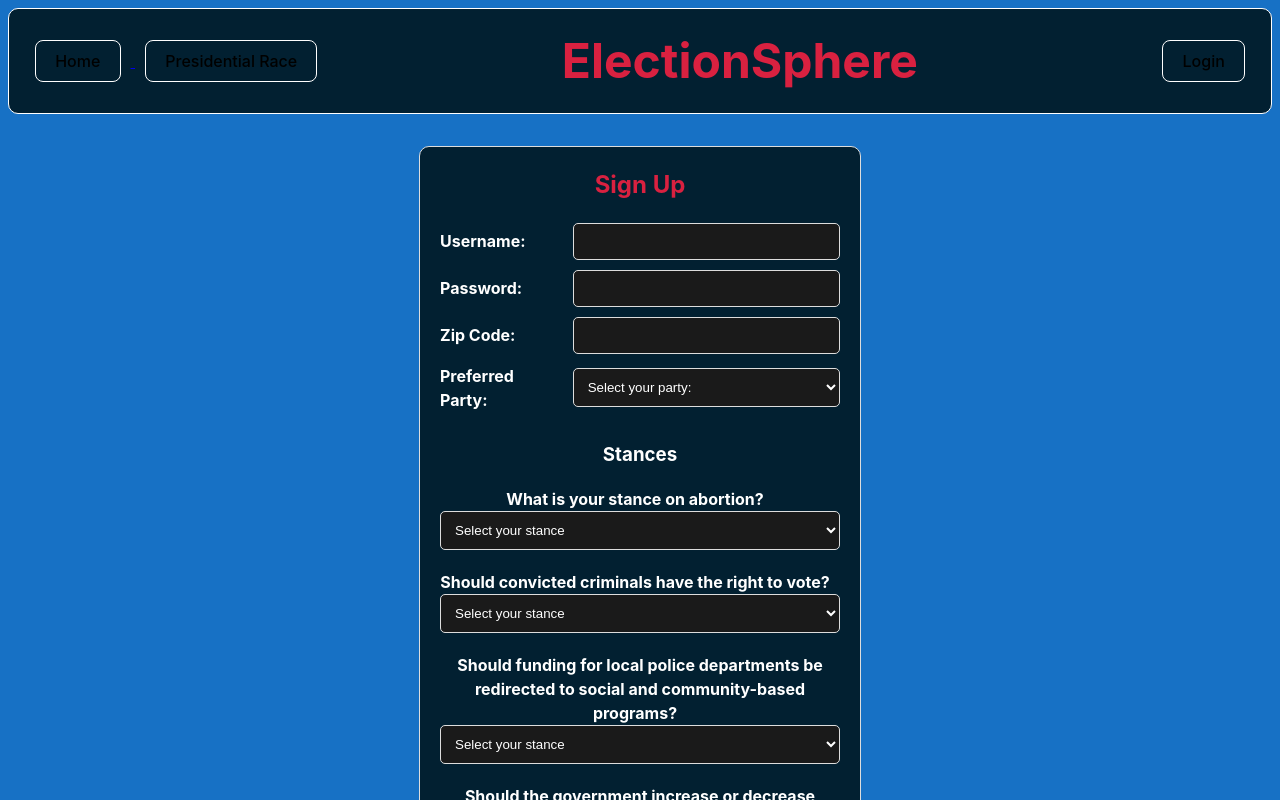
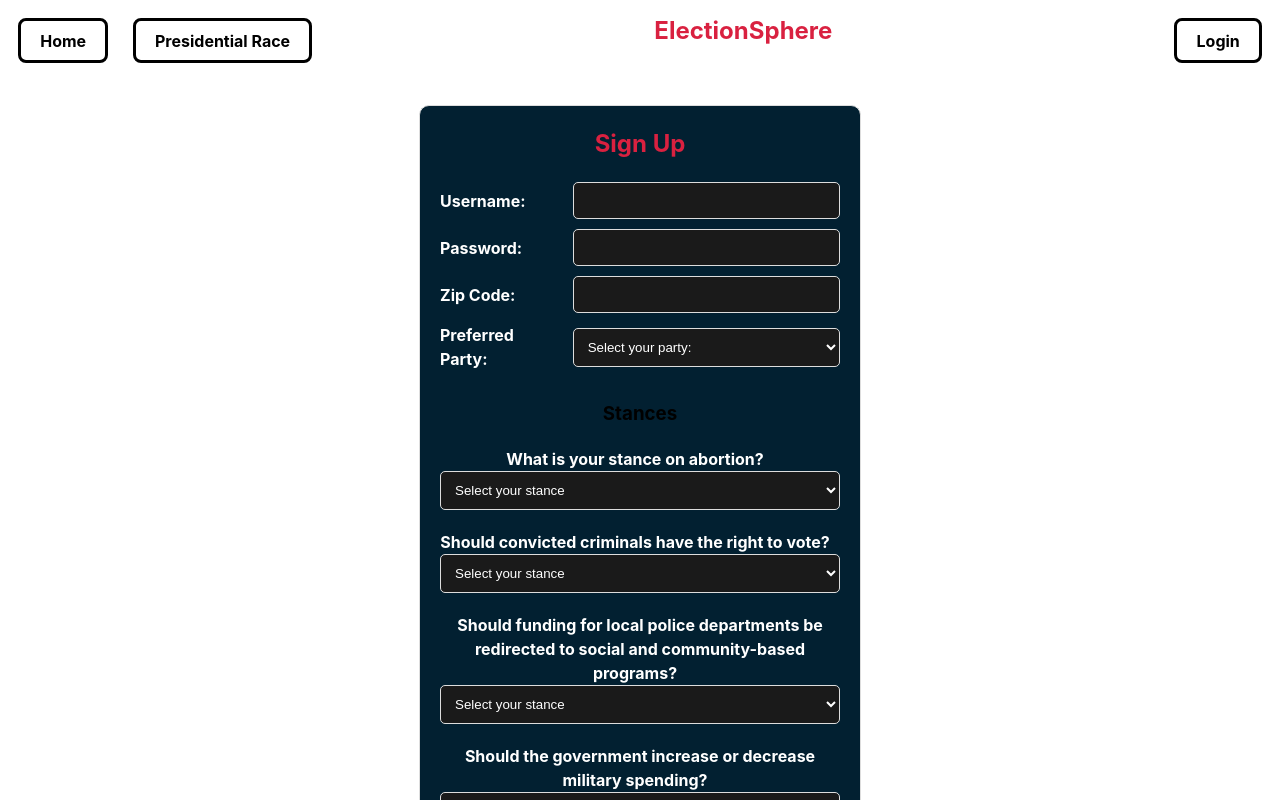
Before and after one commit to carlosm4247/electionsphere, a React (Vite) app in the folder capstone-ui/: page /signup in a window 1280 px wide. Shown: the top 800 px of the page. Built offline with nearby package versions, Linux system fonts and the light colour scheme.

Commit message:
UI Updates

```diff
--- a/capstone-ui/src/Components/App/App.css
+++ b/capstone-ui/src/Components/App/App.css
@@ -11,17 +11,25 @@
   display: flex;
   justify-content: space-between;
   align-items: center;
-  padding: 1rem;
-  background-color: #022031;
-  border: 1px solid #FFFFFF;
-  border-radius: 10px;
 }
 
-.title {
-  font-size: 3rem;
-  font-weight: bold;
-  color: #D92140;
-  margin: 0;
+.nav-options {
+  display: flex;
+  align-items: center;
+}
+
+.options {
+  font-weight: bolder;
+  margin: 0px;
+  border: 0px;
+  font-size: 1.3em;
+  padding: 0.6em;
+  color: black;
+}
+
+.login-button {
+  font-weight: bolder;
+  font-size: 1.2em;
 }
 
 .profile {
--- a/capstone-ui/src/Components/CandidateView/CandidateView.css
+++ b/capstone-ui/src/Components/CandidateView/CandidateView.css
@@ -30,7 +30,7 @@
 }
 
 .category.selected {
-    background-color: #1771C5;
+    background-color: #FFFFFF;
 }
 
 .category-content {
--- a/capstone-ui/src/Components/LoginForm/LoginForm.css
+++ b/capstone-ui/src/Components/LoginForm/LoginForm.css
@@ -46,7 +46,7 @@
     margin-top: 10px;
     padding: 10px;
     width: 100%;
-    background-color: #1771C5;
+    background-color: #FFFFFF;
     border: none;
     border-radius: 5px;
     cursor: pointer;
--- a/capstone-ui/src/Components/ResultsBox/ResultsBox.css
+++ b/capstone-ui/src/Components/ResultsBox/ResultsBox.css
@@ -7,7 +7,7 @@
 }
 
 thead {
-    color: #1771C5;
+    color: #FFFFFF;
 }
 
 .candidates.selected {
--- a/capstone-ui/src/Components/SignupForm/SignupForm.css
+++ b/capstone-ui/src/Components/SignupForm/SignupForm.css
@@ -56,7 +56,7 @@
     margin-top: 10px;
     padding: 10px;
     width: 100%;
-    background-color: #1771C5;
+    background-color: #FFFFFF;
     border: none;
     border-radius: 5px;
     cursor: pointer;
--- a/capstone-ui/src/index.css
+++ b/capstone-ui/src/index.css
@@ -3,9 +3,8 @@
   line-height: 1.5;
   font-weight: 400;
 
-  color-scheme: light dark;
-  color: #FFFFFF;
-  background-color: #1771C5;
+  color: #000000;
+  background-color: #FFFFFF;
 
   font-synthesis: none;
   text-rendering: optimizeLegibility;
@@ -21,10 +20,10 @@ h1 {
 
 button {
   border-radius: 8px;
-  border: 1px solid #FFFFFF;
+  border: 3px solid #000000;
   padding: 0.6em 1.2em;
   font-size: 1em;
-  font-weight: 500;
+  font-weight: bolder;
   font-family: inherit;
   background-color: transparent;
   cursor: pointer;
@@ -36,3 +35,7 @@ button:hover {
   color: #D92140;
   border-color: #D92140;
 }
+
+a {
+  text-decoration: none;
+}
```
